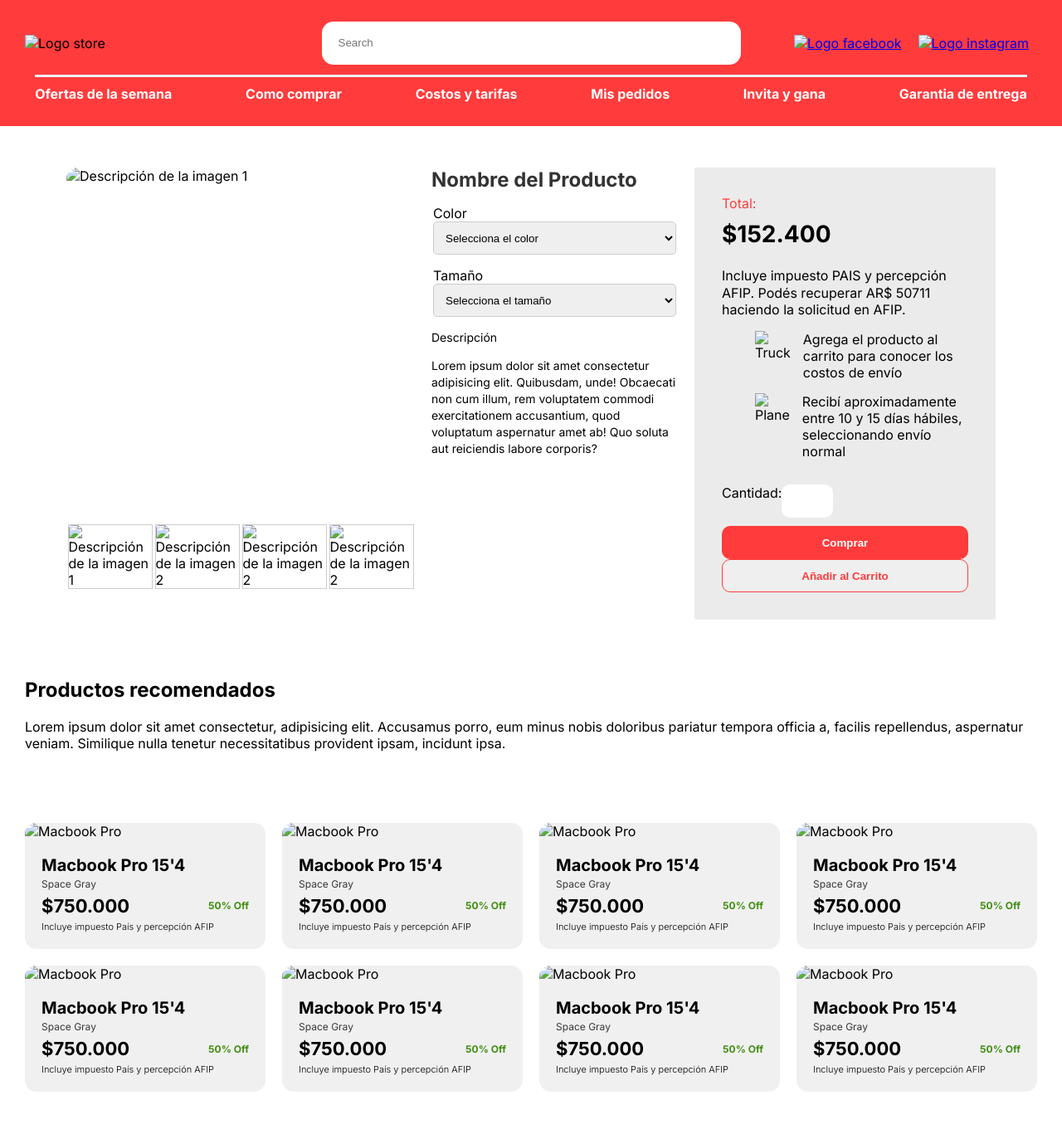
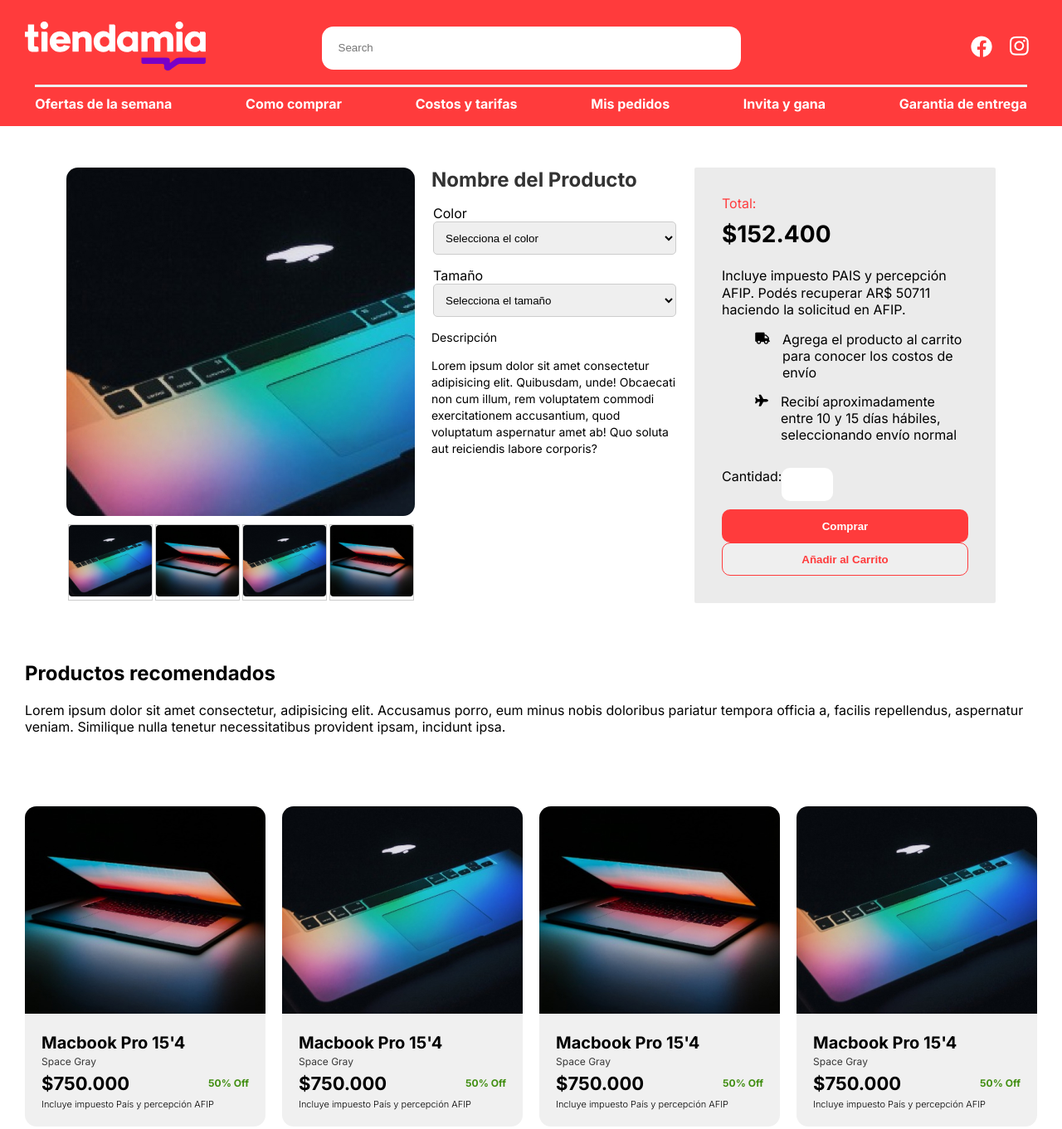
Before and after one commit to ypochoag/ecommerce-tech, a plain HTML site: page product.html in a window 1280 px wide. Shown: the top 1361 px of the page at 83% size. Drawn offline with Linux system fonts and the light colour scheme; the site is published under a folder, as on GitHub Pages, so addresses that start at the root find nothing.

Commit message:
arreglo de routing

```diff
--- a/product.html
+++ b/product.html
@@ -18,7 +18,7 @@
         <div class="search">
           <div class="logo">
             <img
-              src="/assets/tiendamia-logo.svg"
+              src="assets/tiendamia-logo.svg"
               width="218"
               alt="Logo store"
             />
@@ -32,12 +32,12 @@
             <ul>
               <li>
                 <a href="#"
-                  ><img src="/assets/facebook.png" alt="Logo facebook"
+                  ><img src="assets/facebook.png" alt="Logo facebook"
                 /></a>
               </li>
               <li>
                 <a href="#"
-                  ><img src="/assets/instagram.png" alt="Logo instagram"
+                  ><img src="assets/instagram.png" alt="Logo instagram"
                 /></a>
               </li>
             </ul>
@@ -61,21 +61,21 @@
           <div class="product-images">
             <div class="product-images-big">
               <div class="thumbnail-container">
-                <img src="../assets/mock1.jpg" alt="Descripción de la imagen 1" />
+                <img src="assets/mock1.jpg" alt="Descripción de la imagen 1" />
               </div>
             </div>
             <div class="product-images-block">
               <div class="thumbnail-container">
-                <img src="../assets/mock1.jpg" alt="Descripción de la imagen 1" />
+                <img src="assets/mock1.jpg" alt="Descripción de la imagen 1" />
               </div>
               <div class="thumbnail-container">
-                <img src="../assets/mock2.jpg" alt="Descripción de la imagen 2" />
+                <img src="assets/mock2.jpg" alt="Descripción de la imagen 2" />
               </div>
               <div class="thumbnail-container">
-                <img src="../assets/mock1.jpg" alt="Descripción de la imagen 2" />
+                <img src="assets/mock1.jpg" alt="Descripción de la imagen 2" />
               </div>
               <div class="thumbnail-container">
-                <img src="../assets/mock2.jpg" alt="Descripción de la imagen 2" />
+                <img src="assets/mock2.jpg" alt="Descripción de la imagen 2" />
               </div>
             </div>
           </div>
@@ -121,7 +121,7 @@
             <ul class="checkout-policy-list">
               <li>
                 <span class="policy-icon"
-                  ><img src="../assets/truck.png" alt="Truck"
+                  ><img src="assets/truck.png" alt="Truck"
                 /></span>
                 <span class="policy-desc"
                   >Agrega el producto al carrito para conocer los costos de
@@ -130,7 +130,7 @@
               </li>
               <li>
                 <span class="policy-icon"
-                  ><img src="../assets/plane.png" alt="Plane"
+                  ><img src="assets/plane.png" alt="Plane"
                 /></span>
                 <span class="policy-desc"
                   >Recibí aproximadamente entre 10 y 15 días hábiles,
@@ -167,7 +167,7 @@
             <article class="product-card">
               <img
                 class="product-img"
-                src="\assets\mock2.jpg"
+                src="assets\mock2.jpg"
                 alt="Macbook Pro"
               />
               <div class="product-info">
@@ -185,7 +185,7 @@
             <article class="product-card">
               <img
                 class="product-img"
-                src="\assets\mock1.jpg"
+                src="assets\mock1.jpg"
                 alt="Macbook Pro"
               />
               <div class="product-info">
@@ -203,7 +203,7 @@
             <article class="product-card">
               <img
                 class="product-img"
-                src="\assets\mock2.jpg"
+                src="assets\mock2.jpg"
                 alt="Macbook Pro"
               />
               <div class="product-info">
@@ -221,7 +221,7 @@
             <article class="product-card">
               <img
                 class="product-img"
-                src="\assets\mock1.jpg"
+                src="assets\mock1.jpg"
                 alt="Macbook Pro"
               />
               <div class="product-info">
@@ -239,7 +239,7 @@
             <article class="product-card">
               <img
                 class="product-img"
-                src="\assets\mock2.jpg"
+                src="assets\mock2.jpg"
                 alt="Macbook Pro"
               />
               <div class="product-info">
@@ -257,7 +257,7 @@
             <article class="product-card">
               <img
                 class="product-img"
-                src="\assets\mock1.jpg"
+                src="assets\mock1.jpg"
                 alt="Macbook Pro"
               />
               <div class="product-info">
@@ -275,7 +275,7 @@
             <article class="product-card">
               <img
                 class="product-img"
-                src="\assets\mock2.jpg"
+                src="assets\mock2.jpg"
                 alt="Macbook Pro"
               />
               <div class="product-info">
@@ -293,7 +293,7 @@
             <article class="product-card">
               <img
                 class="product-img"
-                src="\assets\mock1.jpg"
+                src="assets\mock1.jpg"
                 alt="Macbook Pro"
               />
               <div class="product-info">
```
Also changed, not shown: index.html (+11 -11 lines).
